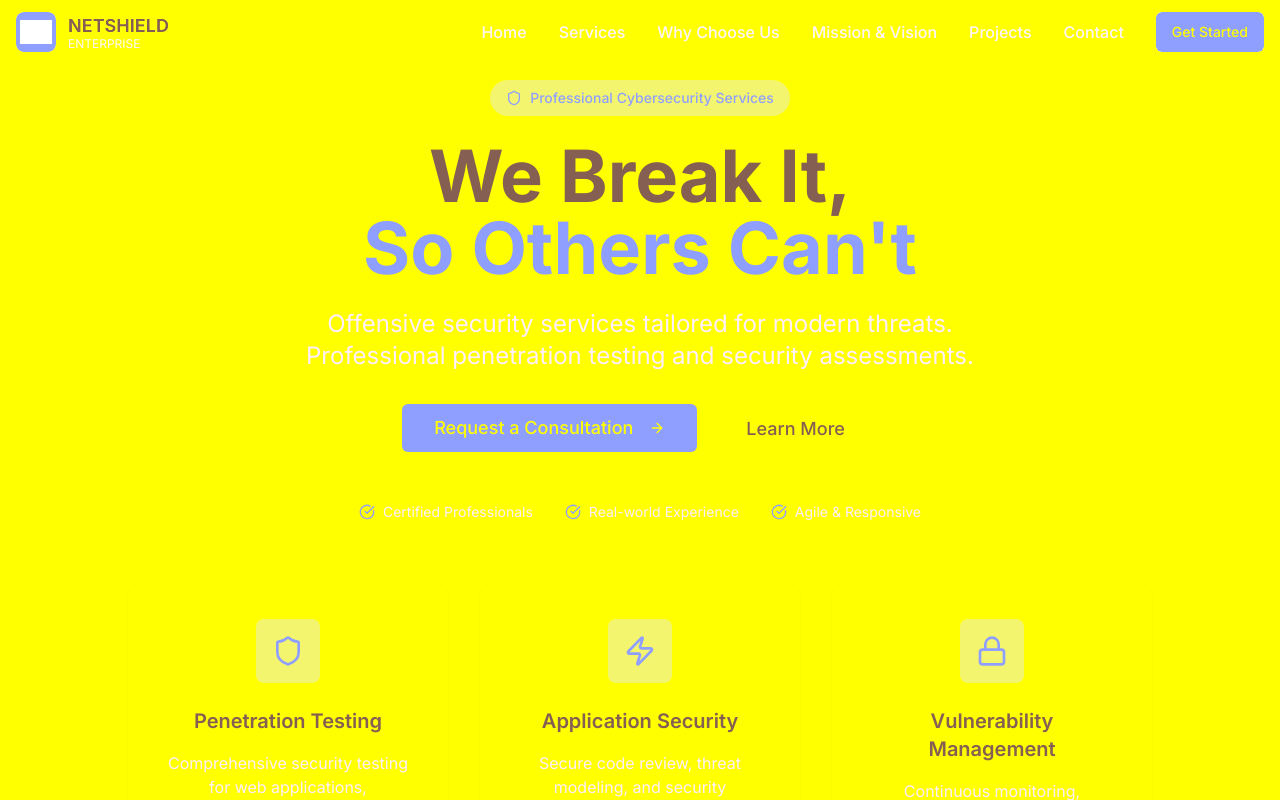
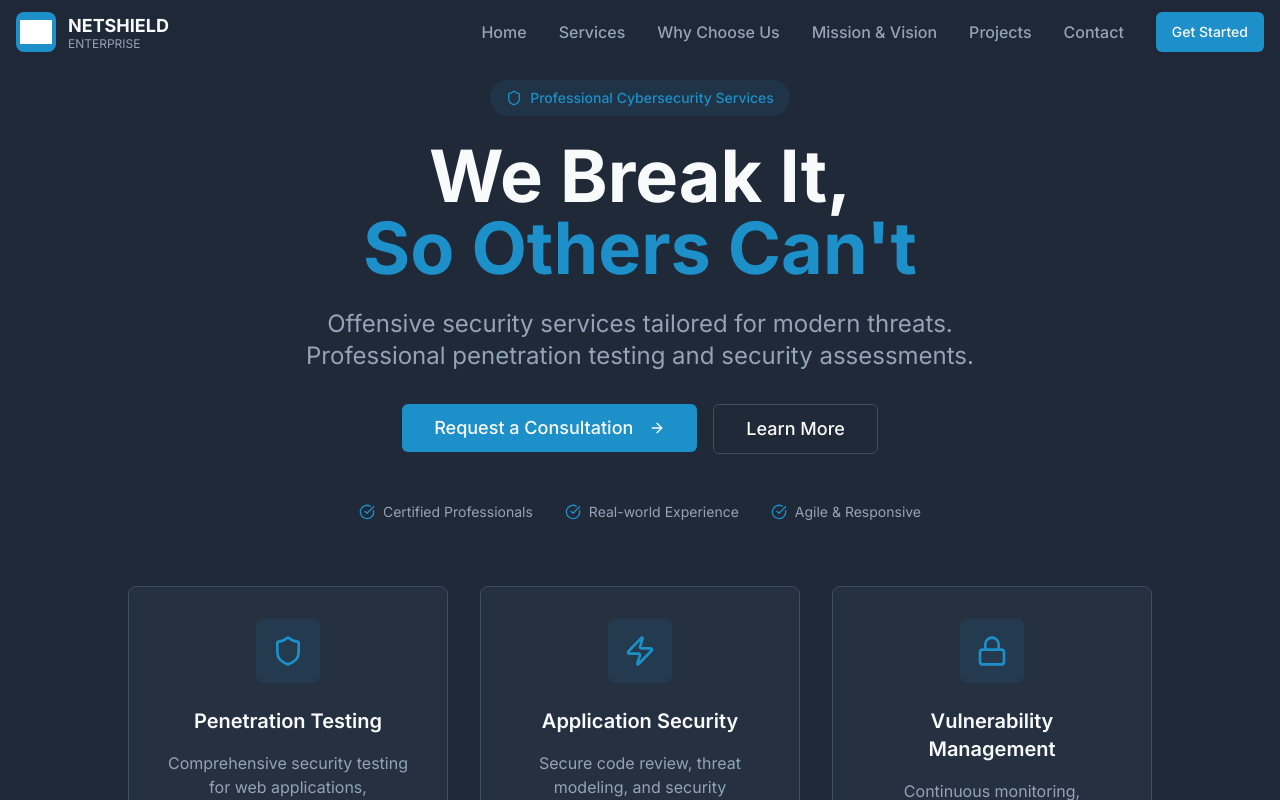
Before and after one commit to Netshield-Enterprise/netshield-nexus-portal, a React (Vite) app: page /#/ in a window 1280 px wide. Shown: the top 800 px of the page. Built offline with nearby package versions, Linux system fonts and the light colour scheme.

Commit message:
Refactor: Apply dark theme
Adjusted the color scheme to a dark theme, addressing the brightness issue.

```diff
--- a/src/index.css
+++ b/src/index.css
@@ -5,65 +5,65 @@
 
 @layer base {
   :root {
-    --background: 248 250 252;
-    --foreground: 15 23 42;
+    --background: 215 28% 17%;
+    --foreground: 210 40% 98%;
 
-    --card: 255 255 255;
-    --card-foreground: 15 23 42;
+    --card: 215 28% 20%;
+    --card-foreground: 210 40% 98%;
 
-    --popover: 255 255 255;
-    --popover-foreground: 15 23 42;
+    --popover: 215 28% 20%;
+    --popover-foreground: 210 40% 98%;
 
-    --primary: 59 130 246;
-    --primary-foreground: 255 255 255;
+    --primary: 200 75% 45%;
+    --primary-foreground: 210 40% 98%;
 
-    --secondary: 241 245 249;
-    --secondary-foreground: 51 65 85;
+    --secondary: 215 19% 35%;
+    --secondary-foreground: 210 40% 98%;
 
-    --muted: 248 250 252;
-    --muted-foreground: 100 116 139;
+    --muted: 215 28% 25%;
+    --muted-foreground: 215 20% 65%;
 
-    --accent: 241 245 249;
-    --accent-foreground: 51 65 85;
+    --accent: 215 19% 35%;
+    --accent-foreground: 210 40% 98%;
 
-    --destructive: 239 68 68;
-    --destructive-foreground: 255 255 255;
+    --destructive: 0 84% 60%;
+    --destructive-foreground: 210 40% 98%;
 
-    --border: 226 232 240;
-    --input: 226 232 240;
-    --ring: 59 130 246;
+    --border: 215 27% 32%;
+    --input: 215 27% 32%;
+    --ring: 200 75% 45%;
 
     --radius: 0.5rem;
   }
 
   .dark {
-    --background: 2 6 23;
-    --foreground: 248 250 252;
+    --background: 215 28% 17%;
+    --foreground: 210 40% 98%;
 
-    --card: 15 23 42;
-    --card-foreground: 248 250 252;
+    --card: 215 28% 20%;
+    --card-foreground: 210 40% 98%;
 
-    --popover: 15 23 42;
-    --popover-foreground: 248 250 252;
+    --popover: 215 28% 20%;
+    --popover-foreground: 210 40% 98%;
 
-    --primary: 99 102 241;
-    --primary-foreground: 248 250 252;
+    --primary: 200 75% 45%;
+    --primary-foreground: 210 40% 98%;
 
-    --secondary: 30 41 59;
-    --secondary-foreground: 226 232 240;
+    --secondary: 215 19% 35%;
+    --secondary-foreground: 210 40% 98%;
 
-    --muted: 30 41 59;
-    --muted-foreground: 148 163 184;
+    --muted: 215 28% 25%;
+    --muted-foreground: 215 20% 65%;
 
-    --accent: 30 41 59;
-    --accent-foreground: 226 232 240;
+    --accent: 215 19% 35%;
+    --accent-foreground: 210 40% 98%;
 
-    --destructive: 220 38 38;
-    --destructive-foreground: 248 250 252;
+    --destructive: 0 84% 60%;
+    --destructive-foreground: 210 40% 98%;
 
-    --border: 30 41 59;
-    --input: 30 41 59;
-    --ring: 99 102 241;
+    --border: 215 27% 32%;
+    --input: 215 27% 32%;
+    --ring: 200 75% 45%;
   }
 }
 
```
